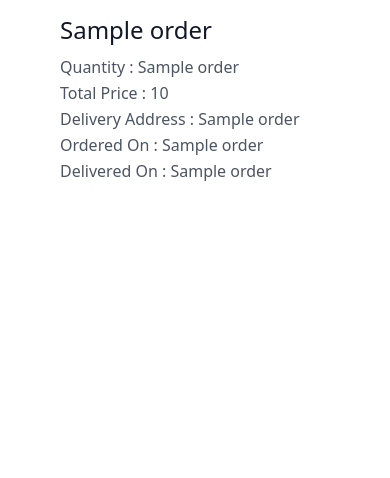
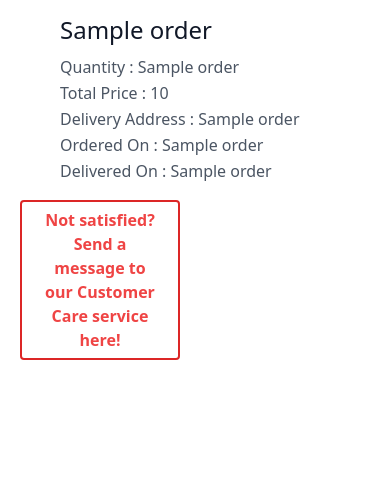
Before and after one commit to madhava20217/Online-Shopping-Portal, a Flask app: template Application/website/templates/Order.html in a window 390 px wide. Shown: the part 366-844 px from the top of the page. Run offline with Flask 2, Linux system fonts and the light colour scheme; the template is opened without the code that fills it: most values are stand-ins (such as "Sample title", 1, 10 or a date in 2020); some libraries are stand-ins or nearby versions.

```diff
--- a/Application/website/__init__.py
+++ b/Application/website/__init__.py
@@ -1,6 +1,6 @@
 from cmath import log
 from flask import Flask, render_template, request
-from flask_login import LoginManager, login_user
+from flask_login import LoginManager, login_user, UserMixin, AnonymousUserMixin
 from .User import User
 import mysql.connector
 
@@ -67,6 +67,7 @@ def create_app():
 		if len(temp) != 0:
 			return User(temp[0][0], temp[0][1])
 		else:
+			# return AnonymousUser()
 			return None
 
 	return app
--- a/Application/website/auth.py
+++ b/Application/website/auth.py
@@ -8,7 +8,7 @@
 #TODO: Reduce stocks of product as it gets ordered
 #TODO: take care of stock availability in individual product pages
 #TODO: optional: Review of each product in product page
-#TODO: logout is buggy
+#TODO: logout is buggy                                                                                  // Done
 #TODO: make a class of all the sql queries and access them using it
 #TODO: Add check for warehouse quantities
 #TODO: form for transaction details on cart page
--- a/Application/website/templates/Base.html
+++ b/Application/website/templates/Base.html
@@ -68,7 +68,7 @@
               </button>
             </a>
 
-            <a class="mr-5" id="logout" href="/">
+            <a class="mr-5" id="logout" href="/logout">
               <button
                 class="inline-flex items-center text-red-500 bg-white-100 border-solid border-2 border-red-500 py-2 px-5 focus:outline-none hover:bg-red-600 border-red-600 hover:text-white rounded transition duration-200 font-semibold mt-4 md:mt-4"
               >
--- a/Application/website/templates/Order.html
+++ b/Application/website/templates/Order.html
@@ -7,11 +7,8 @@
       {% for order in orders_list %}
       <div class="py-8 flex flex-wrap md:flex-nowrap">
         <div class="md:w-64 md:mb-0 mb-6 flex-shrink-0 flex flex-col">
-            <img
-            alt="ecommerce"
-            class="object-cover object-center w-full h-full block"
-            src="https://picsum.photos/420/260"
-          />
+          <img alt="ecommerce" class="object-cover object-center w-full h-full block"
+            src="https://picsum.photos/420/260" />
         </div>
         <div class="md:flex-grow ml-10">
           <h2 class="text-2xl font-medium text-gray-900 title-font mb-2">{{ order[1] }}</h2>
@@ -28,6 +25,12 @@
               <p class="leading-relaxed">Expected Delivery : {{ order[5] }}</p>
             {{ endif }} #}
         </div>
+        <div
+          class="container w-40 h-40 inline-flex items-center text-red-500 bg-white-100 border-solid border-2 border-red-500 py-2 px-5 focus:outline-none hover:bg-red-600 border-red-600 hover:text-white rounded transition duration-200 font-semibold mt-4 md:mt-4">
+          <a href = "/complaint">  <button>Not satisfied? Send a message to our Customer Care service here!
+              </button>
+          </a>
+        </div>
       </div>
       {% endfor %}
       {# end #}
--- a/Application/website/views.py
+++ b/Application/website/views.py
@@ -217,7 +217,7 @@ def order():
     orders_list = []
     cursor = getcursor()
     try:
-        query1 = "select Order_ID, Product_Name, Quantity, Delivery_address, Transaction_Time, Delivery_Date, Total_Price from Customer_Order where Customer_ID = %s"
+        query1 = "select Order_ID, Product_Name, Quantity, Delivery_address, Transaction_Time, Delivery_Date, Total_Price from Customer_Order where Customer_ID = %s ORDER BY Transaction_time DESC"
         query2 = "select Customer_ID from Customer where email_address = %s"
         # print("CURRENT USER's TYPE",type(current_user.get_id()))  #debugging
         cursor.execute(query2, [current_user.get_id()])
```
Lines whose indentation alone changed are shown as unchanged.
